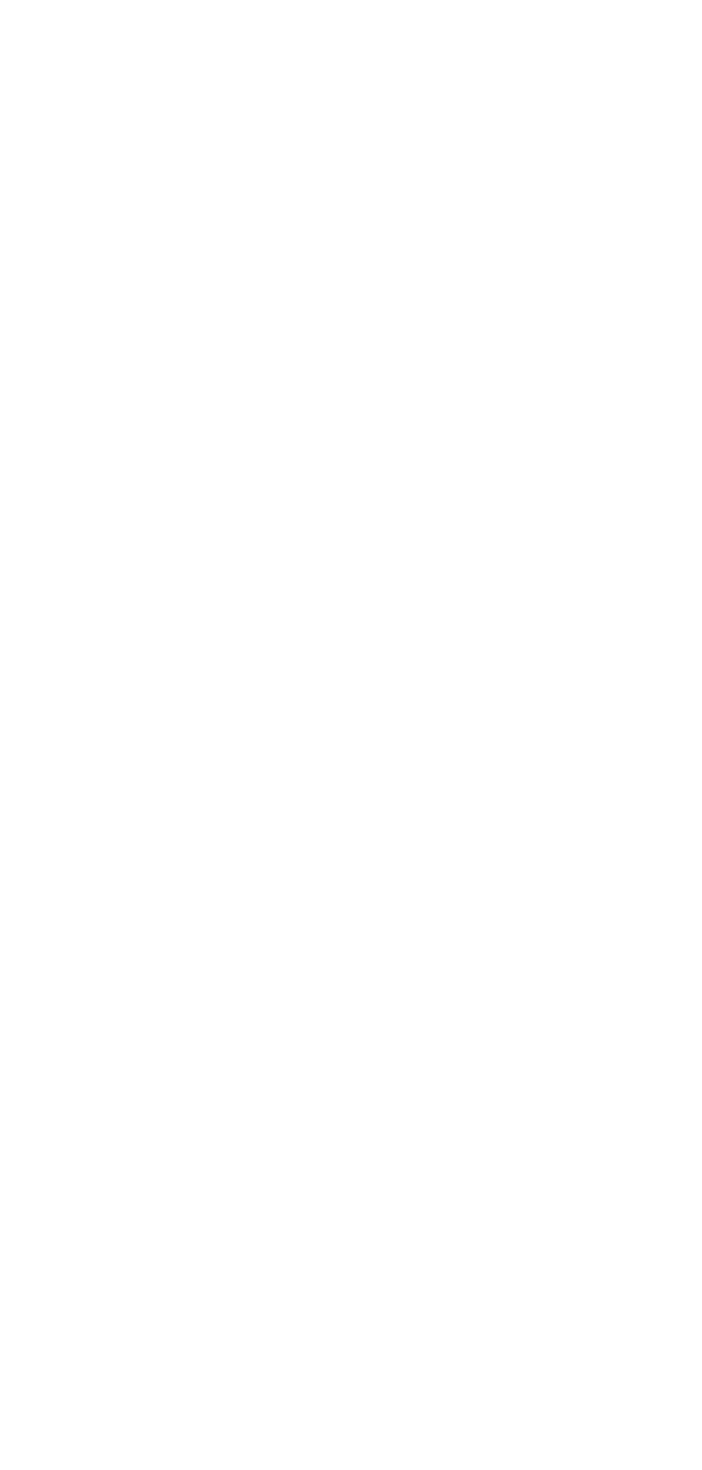
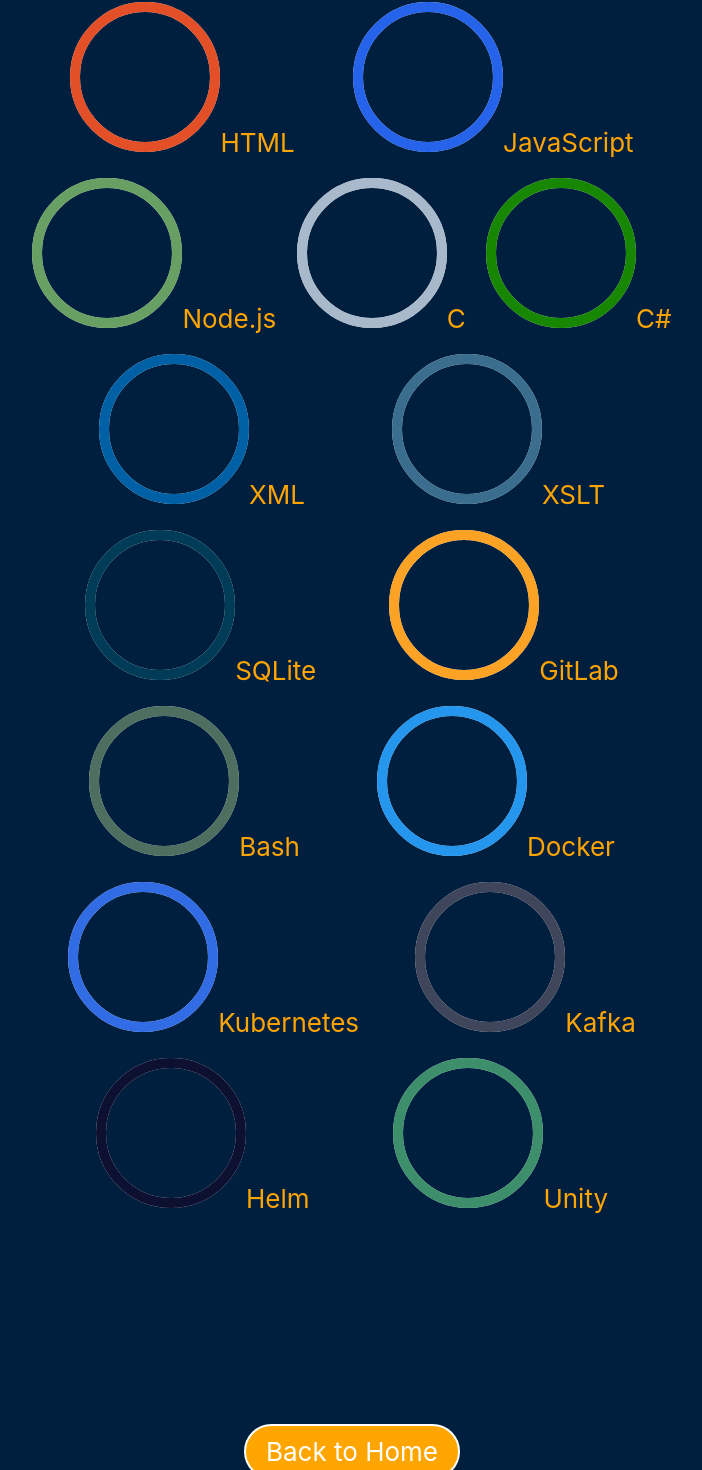
Before and after one commit to RobBundy2002/Website, a React (Create React App) app: page /#/Website/skills in a window 1280 px wide. Before the commit this address had no page. Shown: the part 483-1953 px from the top of the page, without its empty margins (288-990 px from the left). Before the commit the page ends 800 px from the top, so only its background shows below. Built offline with nearby package versions, Linux system fonts and the light colour scheme.

Commit message:
Worked on the skills and tech page

```diff
--- a/package.json
+++ b/package.json
@@ -7,7 +7,9 @@
     "@testing-library/jest-dom": "^5.17.0",
     "@testing-library/react": "^13.4.0",
     "@testing-library/user-event": "^13.5.0",
+    "aos": "^2.3.4",
     "axios": "^1.6.5",
+    "chart.js": "^4.4.7",
     "react": "^18.2.0",
     "react-dom": "^18.2.0",
     "react-router-dom": "^6.21.1",
--- a/src/App.js
+++ b/src/App.js
@@ -5,15 +5,16 @@
 import Section1 from './Section1';
 import Section2 from './Section2';
 import Section3 from './Section3';
+import SkillsPage from "./SkillsPage";
 const App = () => {
     return (
         <Router>
             <Routes>
                 <Route path="/Website" element={<Home />} />
-                <Route path="/Website/projects" element={<Projects />} />
                 <Route path="/Website/section1" element={<Section1 />} />
                 <Route path="/Website/section2" element={<Section2 />} />
                 <Route path="/Website/section3" element={<Section3 />} />
+                <Route path="/Website/skills" element={<SkillsPage />} />
             </Routes>
         </Router>
     );
--- a/src/Home.js
+++ b/src/Home.js
@@ -27,13 +27,16 @@
                             <span style={{fontWeight: 'bold', fontSize: '40px'}}>Assorted Projects</span>
                             <div className="backdrop"></div>
                         </a>
-
                         <a href="/Website/#/Website/section2" className="button-container2">
                             <span style={{fontWeight: 'bold', fontSize: '40px'}}>Hosted Websites </span>
                             <div className="backdrop2"></div>
                         </a>
                         <a href="/Website/#/Website/section3" className="button-container3">
                             <span style={{fontWeight: 'bold', fontSize: '40px'}}>Class Assignments</span>
+                            <div className="backdrop3"></div>
+                        </a>
+                        <a href="/Website/#/Website/skills" className="button-container3">
+                            <span style={{fontWeight: 'bold', fontSize: '40px'}}>Skills and Technologies</span>
                             <div className="backdrop3"></div>
                         </a>
                     </div>
--- a/src/Projects.css
+++ b/src/Projects.css
@@ -1,7 +1,3 @@
-.container {
-    max-width: 800px;
-    margin: 0 auto;
-}
 
 h2 {
     font-size: 2rem;
--- a/src/Section2.js
+++ b/src/Section2.js
@@ -22,6 +22,12 @@
             title: "CS1112 Intro to Programming ",
             description: "Course Website implemented with the just-the-docs jekyll theme. Built at the University of Virginia for CS1112 alongside Jackson Le.",
             imageUrl: "Images/CS1112 Website.png"
+        },
+        {
+            id: 3,
+            title: "UJLP @ The University of Virginia ",
+            description: "CIO Website for the University Journal for Law and Politics at the University of Virginia. Design Choices made by Shelby Eliasek.",
+            imageUrl: "Images/UJLP.png"
         }
     ];
 
--- /dev/null
+++ b/src/SkillsPage.css
@@ -0,0 +1,88 @@
+
+
+
+.container {
+    text-align: center;
+    background-color: #001f3f;
+    color: #FFA500;
+    min-height: 100vh;
+    display: flex;
+    flex-direction: column;
+    align-items: center;
+    justify-content: center;
+    font-size: calc(10px + 2vmin);
+    width: 100%;
+}
+
+
+/*h2 {*/
+/*    text-align: center;*/
+/*    color: #333;*/
+/*    margin-bottom: 40px;*/
+/*}*/
+
+.skills-container {
+    display: flex;
+    flex-wrap: wrap;
+    justify-content: space-evenly;
+    gap: 20px;
+    margin-bottom: 40px;
+    width: 50%;
+}
+
+.skill-item {
+    display: flex;
+    flex-direction: column;
+    align-items: center;
+    font-size: 1.5rem;
+    transition: transform 0.3s;
+}
+
+.skill-item:hover {
+    transform: scale(1.1);
+}
+
+.skill-item i {
+    font-size: 3rem;
+}
+
+.badge-container {
+    display: flex;
+    flex-wrap: wrap;
+    gap: 20px;
+    justify-content: center;
+    margin-bottom: 40px;
+}
+
+
+.skill {
+    margin: 20px 0;
+}
+
+.skill-name {
+    font-weight: bold;
+    margin-bottom: 5px;
+}
+
+.skill-item {
+    position: relative;
+}
+
+
+
+.back-to-home {
+    background-color: orange;
+    color: white;
+    padding: 10px 20px;
+    border-radius: 50px;
+    margin-bottom: 450px;
+    justify-content: center;
+    display: inline-block;
+    text-decoration: none;
+    border: 2px solid white;
+}
+
+.back-to-home:hover {
+    background-color: white;
+    color: orange;
+}
--- /dev/null
+++ b/src/SkillsPage.js
@@ -0,0 +1,58 @@
+import React from 'react';
+import 'aos/dist/aos.css';
+import AOS from 'aos';
+import './SkillsPage.css';
+import {Link} from "react-router-dom";
+const SkillsPage = () => {
+
+    React.useEffect(() => {
+        AOS.init();
+    }, []);
+
+    const skills = [
+        { name: 'Java', level: 85, color: '#f7b731' },
+        { name: 'Python', level: 90, color: '#306998' },
+        { name: 'React', level: 80, color: '#22c55e' },
+        { name: 'CSS', level: 90, color: '#264de4' },
+        { name: 'HTML', level: 90, color: '#e34f26' },
+        { name: 'JavaScript', level: 95, color: '#2563eb' },
+        { name: 'Node.js', level: 80, color: '#68a063' },
+        { name: 'C', level: 75, color: '#a8b9cc' },
+        { name: 'C#', level: 70, color: '#178600' },
+        { name: 'XML', level: 60, color: '#0060a5' },
+        { name: 'XSLT', level: 55, color: '#3b6e8e' },
+        { name: 'SQLite', level: 70, color: '#003b57' },
+        { name: 'GitLab', level: 85, color: '#fca326' },
+        { name: 'Bash', level: 90, color: '#4e6e60' },
+        { name: 'Docker', level: 80, color: '#2496ed' },
+        { name: 'Kubernetes', level: 75, color: '#326ce5' },
+        { name: 'Kafka', level: 70, color: '#3f465c' },
+        { name: 'Helm', level: 65, color: '#0d1031' },
+        { name: 'Unity', level: 80, color: '#3d8f6b' }
+    ];
+
+    return (
+        <div className="container">
+            <h1>Languages and Technologies Used</h1>
+            <div className="skills-container">
+                {skills.map(skill => (
+                    <div className="skill-circle" key={skill.name} data-aos="fade-up">
+                        <svg width="150" height="150" viewBox="0 0 150 150" xmlns="http://www.w3.org/2000/svg">
+                            <circle cx="75" cy="75" r="70" stroke="#ddd" strokeWidth="10" fill="none"/>
+                            <circle cx="75" cy="75" r="70" stroke={skill.color} strokeWidth="10" fill="none"
+                                    strokeDasharray={`${2 * Math.PI * 70} ${2 * Math.PI * 70}`}
+                            />
+                        </svg>
+                        <span>{skill.name}</span>
+                    </div>
+                ))}
+            </div>
+            <canvas id="myChart"></canvas>
+            <Link to="/Website" className="back-to-home">
+                Back to Home
+            </Link>
+        </div>
+    );
+};
+
+export default SkillsPage;
```
Also changed, not shown: src/App.css (+7 -0 lines), public/Images/UJLP.png (added), 1 other file (tests, documents, lock files or other folders).
